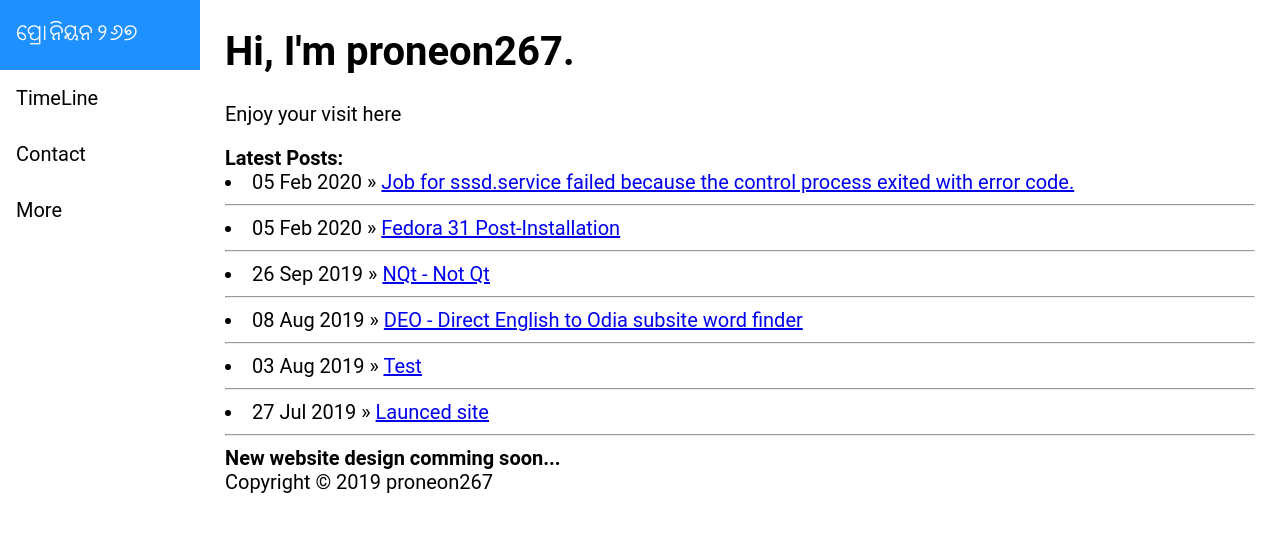
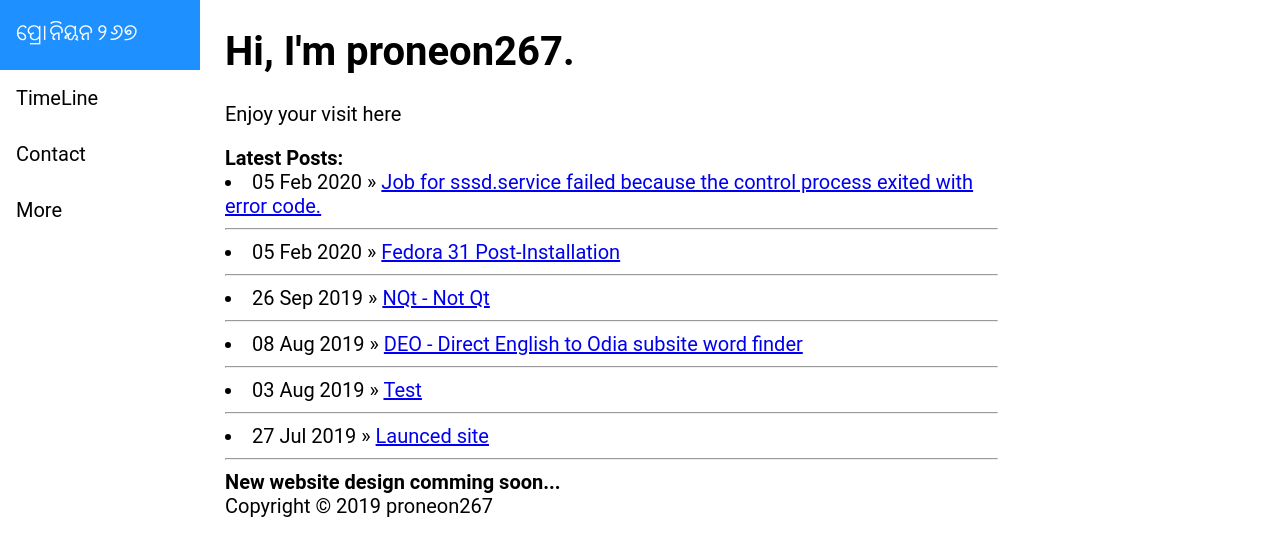
Before and after one commit to proneon267/proneon267.github.io, a Jekyll site: the page built from index.html, in a window 1280 px wide and 1002 px high. Shown: the top 556 px of the window. Built offline with Jekyll 4.4.1, drawn with Linux system fonts in a browser that asks for light colours.

Commit message:
Update default.html

```diff
--- a/_layouts/default.html
+++ b/_layouts/default.html
@@ -123,7 +123,7 @@
 		  }
 	}
 	    .latest {
-		width:;
+		width:75%;
 	    }
 	    @media screen and (max-width: 600px) {
 		    .latest {
```
